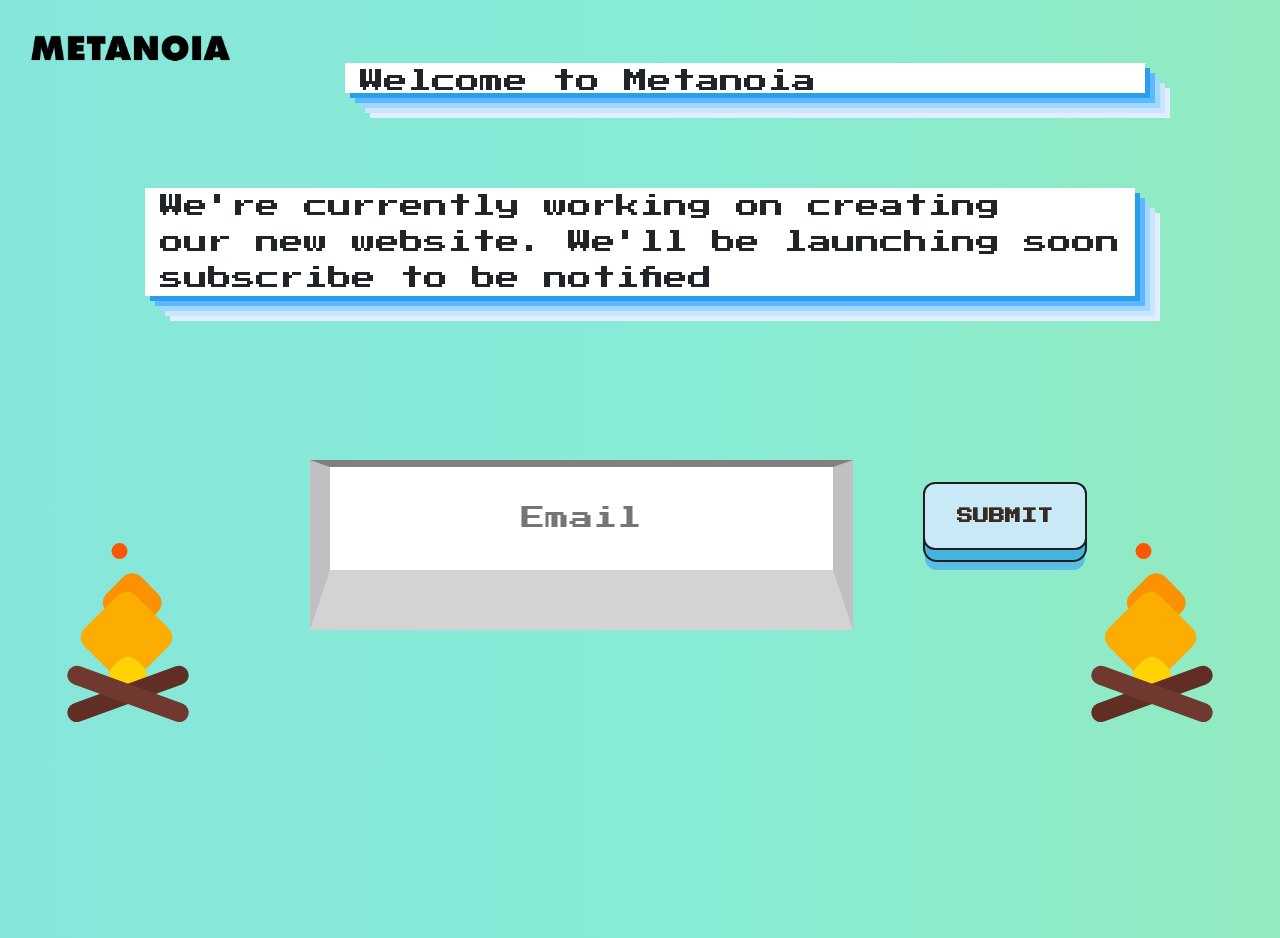
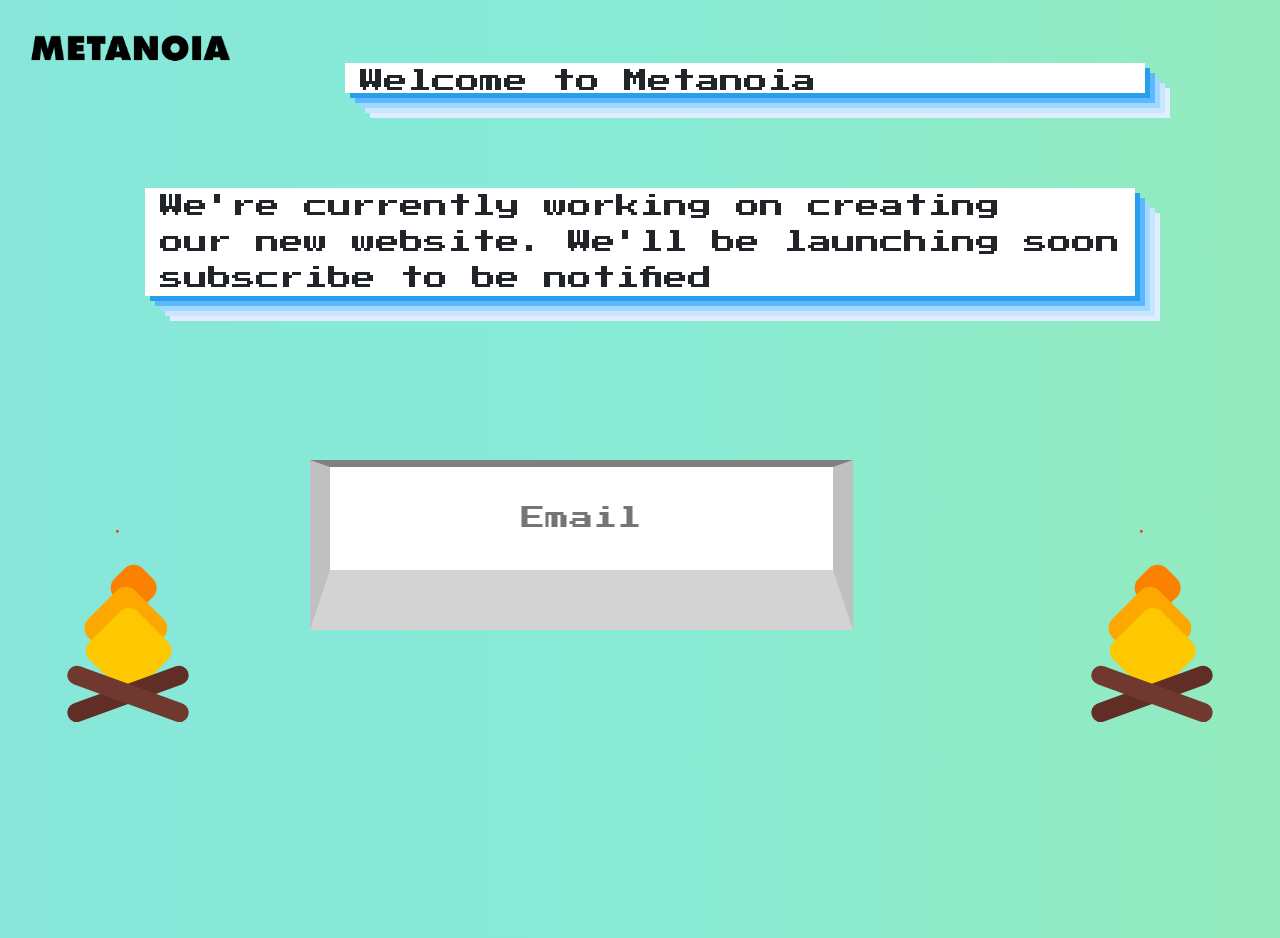
Before and after one commit to elepantight/coming-soon, a React (Create React App) app: page / in a window 1280 px wide. Shown: the top 938 px of the page. Built offline with nearby package versions, Linux system fonts and the light colour scheme.

Commit message:
emailjs validation

```diff
--- a/src/App.js
+++ b/src/App.js
@@ -1,29 +1,16 @@
 import React from "react";
-import emailjs from "emailjs-com";
+
+
+
+import ContactUs from './components/contact';
 
 import LOGO from "./images/text_black.png";
 import "./scss/styles.scss";
-export default function ContactUs() {
-  function sendEmail(e) {
-    e.preventDefault();
 
-    emailjs
-      .sendForm(
-        "gmail",
-        "template_5n8oapd",
-        e.target,
-        "user_nzRUlAOVwi3RNtg0sXepQ"
-      )
-      .then(
-        (result) => {
-          console.log(result.text);
-        },
-        (error) => {
-          console.log(error.text);
-        }
-      );
-    e.target.reset();
-  }
+
+
+
+function App() {
 
   return (
     <>
@@ -48,37 +35,27 @@
           </section>
         </div>
       </div>
-      <div className="subscription-form" onSubmit={sendEmail}>
-        <div className="input-container">
-          <input
-            type="email"
-            name="email"
-            className="input"
-            placeholder="Email"
-          />
-          <button type="submit" className="btn">
-            Submit
-          </button>
+<ContactUs />
+      <div className="fire-1">
+        <div className="flames-1">
+          <div className="flame-1"></div>
+          <div className="flame-1"></div>
+          <div className="flame-1"></div>
+          <div className="flame-1"></div>
         </div>
+        <div className="logs-1"></div>
       </div>
-      <div class="fire-1">
-        <div class="flames-1">
-          <div class="flame-1"></div>
-          <div class="flame-1"></div>
-          <div class="flame-1"></div>
-          <div class="flame-1"></div>
+      <div className="fire-2">
+        <div className="flames-2">
+          <div className="flame-2"></div>
+          <div className="flame-2"></div>
+          <div className="flame-2"></div>
+          <div className="flame-2"></div>
         </div>
-        <div class="logs-1"></div>
-      </div>
-      <div class="fire-2">
-        <div class="flames-2">
-          <div class="flame-2"></div>
-          <div class="flame-2"></div>
-          <div class="flame-2"></div>
-          <div class="flame-2"></div>
-        </div>
-        <div class="logs-2"></div>
+        <div className="logs-2"></div>
       </div>
     </>
   );
-}
+  }
+
+  export default App;
--- a/src/components/contact.js
+++ b/src/components/contact.js
@@ -1,2 +1,57 @@
-import React from 'react';
-import emailjs from 'emailjs-com';
+import React from "react";
+import emailjs from "emailjs-com";
+
+
+export default function ContactUs() {
+  function sendEmail(e) {
+    e.preventDefault();
+
+    emailjs
+      .sendForm(
+        "gmail",
+        "template_test",
+        e.target,
+        "user_nzRUlAOVwi3RNtg0sXepQ"
+      )
+      .then(
+        (result) => {
+          console.log(result.text);
+        },
+        (error) => {
+          console.log(error.text);
+        }
+      );
+    e.target.reset();
+  }
+
+  return (
+
+  <>
+
+    <section>
+
+      <div className="contact-form" onSubmit={sendEmail}>
+        <form action="index.html">
+
+          <div className="input-container">
+            <input
+              type="email"
+              name="email"
+              className="input"
+              placeholder="Email"
+            />
+            <label htmlFor=""></label>
+            <span></span>
+          </div>
+          <button type="submit" className="btn btn-contact" >
+            <span className="label">Send</span>
+            <span className="icon">
+
+            </span>
+            </button>
+        </form>
+      </div>
+    </section>
+    </>
+  );
+}
--- a/src/scss/partials/_layout.scss
+++ b/src/scss/partials/_layout.scss
@@ -75,3 +75,22 @@
   font-size: 1.5em;
   margin: 15px;
 }
+
+
+
+@media only screen and (max-width: 375px) {
+  .container {
+    width: 50%;
+    position: relative;
+    top: 400px;
+    left: 100px;
+
+  }
+}
+@media only screen and (max-width: 375px){
+  .container-box-1{
+  width: 50%;
+  left: 10px;
+  top: 10px;
+
+}}
--- a/src/scss/partials/component/_subscribe.scss
+++ b/src/scss/partials/component/_subscribe.scss
@@ -1,15 +1,12 @@
-
-$l-border: #C0C0C0;
+$l-border: #c0c0c0;
 $t-border: #808080;
-$r-border: #C0C0C0;
-$b-border: #D3D3D3;
-
+$r-border: #c0c0c0;
+$b-border: #d3d3d3;
 
 .input-container {
   position: relative;
   margin-left: 240px;
   top: -250px;
-
 
   input {
     height: 170px;
@@ -22,7 +19,6 @@
     border-right: 20px solid $r-border;
     border-bottom: 60px solid $b-border;
     text-align: center;
-
   }
 }
 
@@ -47,8 +43,7 @@
     border: 2px solid $pink-border;
     border-radius: 0.75em;
     transform-style: preserve-3d;
-      transition: transform 150ms cubic-bezier(0, 0, 0.58, 1),
-        background 150ms cubic-bezier(0, 0, 0.58, 1);
+    transition: transform 150ms cubic-bezier(0, 0, 0.58, 1), background 150ms cubic-bezier(0, 0, 0.58, 1);
     &::before {
       position: absolute;
       content: "";
@@ -62,8 +57,7 @@
       border-radius: inherit;
       box-shadow: 0 0 0 2px $pink-border, 0 0.625em 0 0 $pink-shadow;
       transform: translate3d(0, 0.75em, -1em);
-        transition: transform 150ms cubic-bezier(0, 0, 0.58, 1),
-          box-shadow 150ms cubic-bezier(0, 0, 0.58, 1);
+      transition: transform 150ms cubic-bezier(0, 0, 0.58, 1), box-shadow 150ms cubic-bezier(0, 0, 0.58, 1);
     }
     &:hover {
       background: $pink;
@@ -83,3 +77,10 @@
     }
   }
 }
+
+@media only screen and (max-width: 375px) {
+  input {
+    position: relative;
+    left: 0;
+  }
+}
```
Lines whose indentation alone changed are shown as unchanged.
